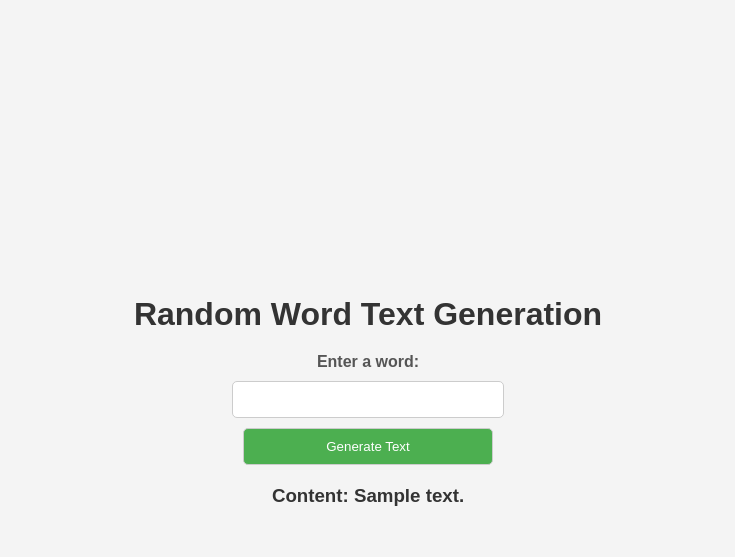
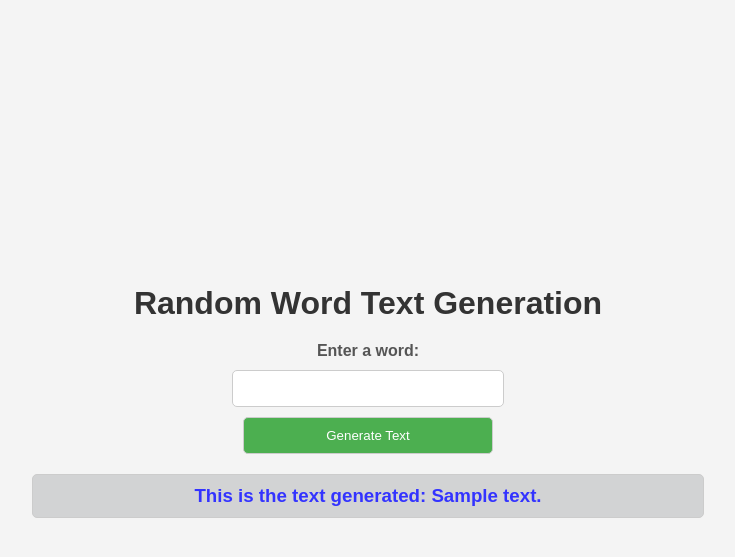
Before and after one commit to msbeigi/flask-text-generation, a Flask app: template templates/index.html in a window 1280 px wide. Shown: the top 557 px of the page, without its empty margins (272-1007 px from the left). Run offline with Flask 2, Linux system fonts and the light colour scheme; the template is opened without the code that fills it: most values are stand-ins (such as "Sample title", 1, 10 or a date in 2020).

Commit message:
Limit the generated text

```diff
--- a/app.py
+++ b/app.py
@@ -10,8 +10,8 @@ def random_word_text_generation():
     if request.method == "POST":
         word = request.form.get("word")
         text_generator = pipeline('text-generation', device=-1) #, model='EleutherAI/gpt-neo-2.7B'
-        result = text_generator(word, max_length=100, num_return_sequences=1)
-        content = text_generator(word)[0]["generated_text"]+"..."
+        content = text_generator(word, max_length=50, num_return_sequences=1)[0]["generated_text"]+"..."
+        # content = text_generator(word)[0]["generated_text"]+"..."
         return render_template("index.html", content=content)
 
     return render_template("index.html", content=None)
--- a/templates/index.html
+++ b/templates/index.html
@@ -54,9 +54,16 @@
         }
 
         h3 {
-            color: #333;
+            color: #3333FF;
+            background-color: #c6c7c8b4;
+            border-radius: 5px;
+            border: 1px solid #ccc;
+            width: 650px;
+            padding: 10px;
             margin-top: 20px;
             text-align: center;
+            gap: 10px;
+
         }
     </style>
 
@@ -70,7 +77,7 @@
         <input type="submit" value="Generate Text">
     </form>
     {% if content %}
-    <h3>Content: {{ content }}</h3>
+    <h3>This is the text generated: {{ content }}</h3>
     {% endif %}
 </body>
 
--- a/test_app.py
+++ b/test_app.py
@@ -5,8 +5,7 @@ def test_text_generation():
     with app.test_client() as client:
         # Simulate a POST request with the word "test"
         response = client.post("/", data={"word": "apple"})
-        content_generated=response.get_data(as_text=True)
-        print(content_generated)
+        print(response.get_data(as_text=True))
         # Your assertions go here
         assert "apple" in response.get_data(as_text=True)
     # assert True
```
Also changed, not shown: 1 other file.
